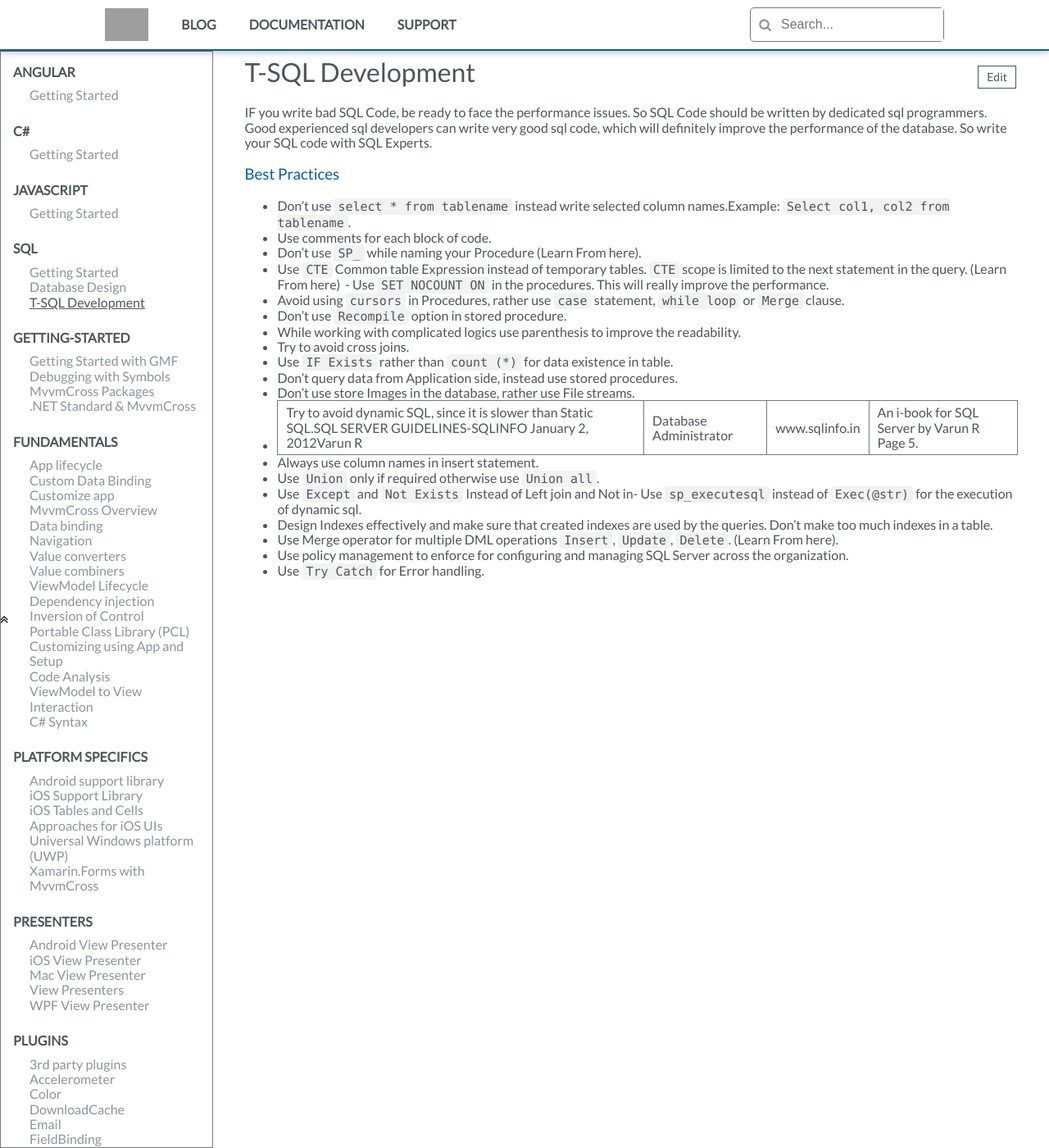
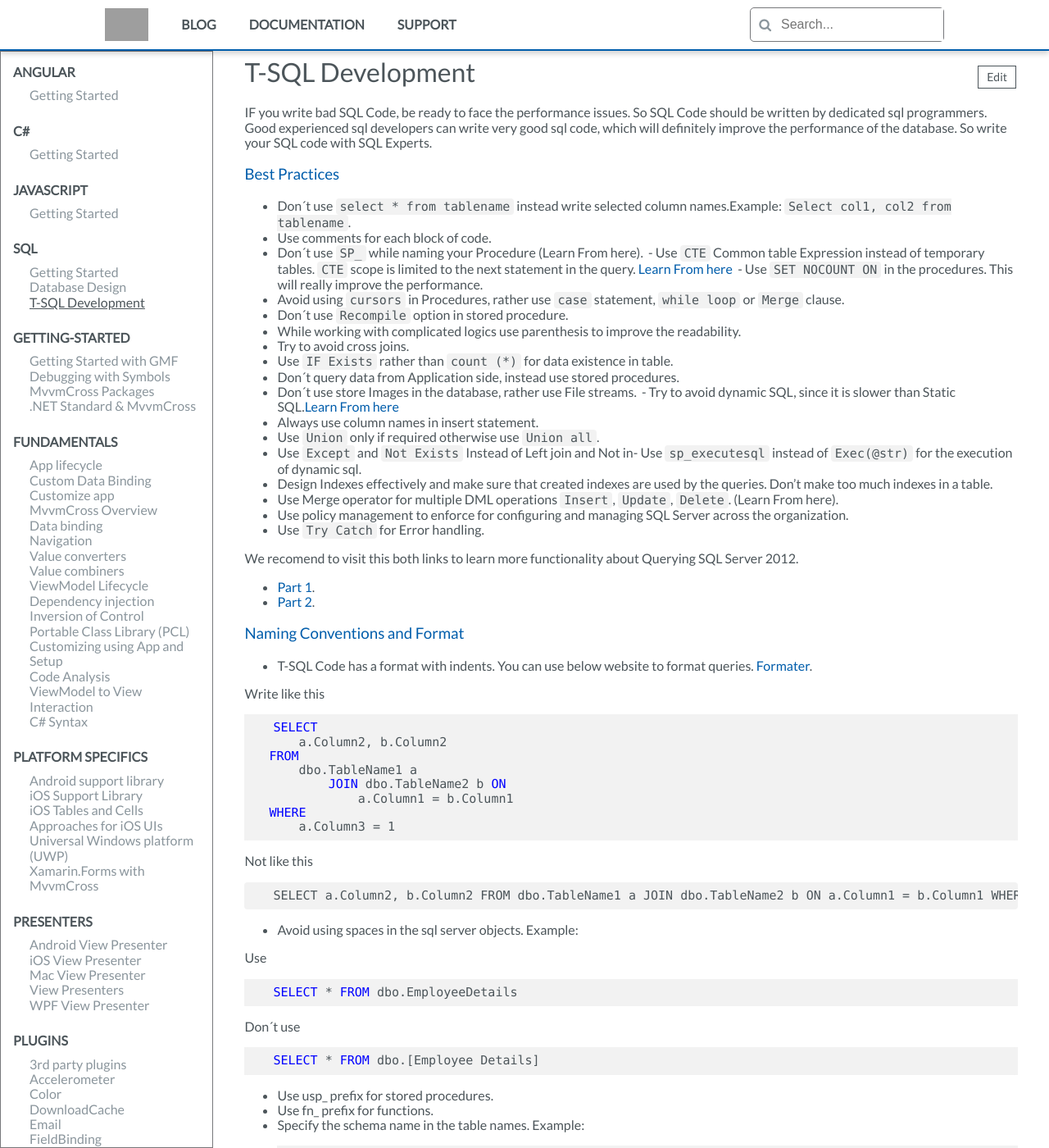
Before and after one commit to gmfjlr/DevForDev, a Jekyll site: the page built from docs/_documentation/sql/t-sql-development.md, in a window 1280 px wide and 1400 px high. Shown: the whole window at 82% size. Built offline with Jekyll 4.4.1, drawn with Linux system fonts in a browser that asks for light colours; nearby versions of some CDN libraries; comment, search, counter and statistics services are not loaded; some of the changed text lies outside the part shown; grey boxes are pictures that could not be loaded.

Commit message:
Update t-sql-development.md

````diff
--- a/docs/_documentation/sql/t-sql-development.md
+++ b/docs/_documentation/sql/t-sql-development.md
@@ -9,19 +9,19 @@ IF you write bad SQL Code, be ready to face the performance issues. So SQL Code
 
 ### Best Practices
 
-  - Don’t use `select * from tablename` instead write selected column names.Example: `Select col1, col2 from tablename`.
+  - Don´t use `select * from tablename` instead write selected column names.Example: `Select col1, col2 from tablename`.
   - Use comments for each block of code.
-  - Don’t use `SP_` while naming your Procedure (Learn From here).
-  - Use `CTE` Common table Expression instead of temporary tables. `CTE` scope is limited to the next statement in the query. (Learn From here)
+  - Don´t use `SP_` while naming your Procedure (Learn From here).
+  - Use `CTE` Common table Expression instead of temporary tables. `CTE` scope is limited to the next statement in the query. [Learn From here](https://www.codeproject.com/articles/265371/common-table-expressions-cte-in-sql-server)
   - Use `SET NOCOUNT ON` in the procedures. This will really improve the performance.
   - Avoid using `cursors` in Procedures, rather use `case` statement, `while loop` or `Merge` clause.
-  - Don’t use `Recompile` option in stored procedure.
+  - Don´t use `Recompile` option in stored procedure.
   - While working with complicated logics use parenthesis to improve the readability.
   - Try to avoid cross joins.
   - Use `IF Exists` rather than `count (*)` for data existence in table.
-  - Don’t query data from Application side, instead use stored procedures.
-  - Don’t use store Images in the database, rather use File streams.
-  - Try to avoid dynamic SQL, since it is slower than Static SQL.SQL SERVER GUIDELINES-SQLINFO January 2, 2012Varun R | Database Administrator |www.sqlinfo.in|An i-book for SQL Server by Varun R Page 5.
+  - Don´t query data from Application side, instead use stored procedures.
+  - Don´t use store Images in the database, rather use File streams.
+  - Try to avoid dynamic SQL, since it is slower than Static SQL.[Learn From here](http://www.sqlservercentral.com/articles/Security/dynamicsqlversusstaticsqlp1/617/)
   - Always use column names in insert statement.
   - Use `Union` only if required otherwise use `Union all`.
   - Use `Except` and `Not Exists` Instead of Left join and Not in- Use `sp_executesql` instead of `Exec(@str)` for the execution of dynamic sql.
@@ -29,3 +29,65 @@ IF you write bad SQL Code, be ready to face the performance issues. So SQL Code
   - Use Merge operator for multiple DML operations `Insert`, `Update`, `Delete`. (Learn From here).
   - Use policy management to enforce for configuring and managing SQL Server across the organization.
   - Use `Try Catch` for Error handling.
+
+We recomend to visit this both links to learn more functionality about Querying SQL Server 2012.
+
+  - [Part 1](https://www.codeproject.com/articles/690340/querying-sql-server-part-i).
+  - [Part 2](https://www.codeproject.com/articles/692269/querying-sql-server-part-ii).
+
+### Naming Conventions and Format
+
+  - T-SQL Code has a format with indents. You can use below website to format queries. [Formater](http://www.dpriver.com/pp/sqlformat.htm).
+
+Write like this
+
+```sql
+  SELECT
+      a.Column2, b.Column2
+  FROM
+      dbo.TableName1 a
+          JOIN dbo.TableName2 b ON
+              a.Column1 = b.Column1
+  WHERE
+      a.Column3 = 1
+```
+
+Not like this
+
+```sql
+  SELECT a.Column2, b.Column2 FROM dbo.TableName1 a JOIN dbo.TableName2 b ON a.Column1 = b.Column1 WHERE a.Column3 = 1
+```
+
+  - Avoid using spaces in the sql server objects. Example:
+
+Use
+
+```sql
+  SELECT * FROM dbo.EmployeeDetails
+```
+
+Don´t use
+
+```sql
+  SELECT * FROM dbo.[Employee Details]
+```
+
+  - Use usp_ prefix for stored procedures.
+  - Use fn_ prefix for functions.
+  - Specify the schema name in the table names. Example:
+
+```sql
+  SELECT * FROM dbo.EmployeeDetails
+```
+
+### Script Comments
+
+This is the most important act of the developer when is writting code, this helps to identify and understand the main activities of the script, you must comment everything that is important:
+
+  - `Single line comment`: This represents a single line comment using `--`.
+  - `Multiple line comment`: This represents block of lines of comments using `/* . . . */`.
+
+There are some template to achieve this:
+
+  - Store Procedures
+  - Functions
````
